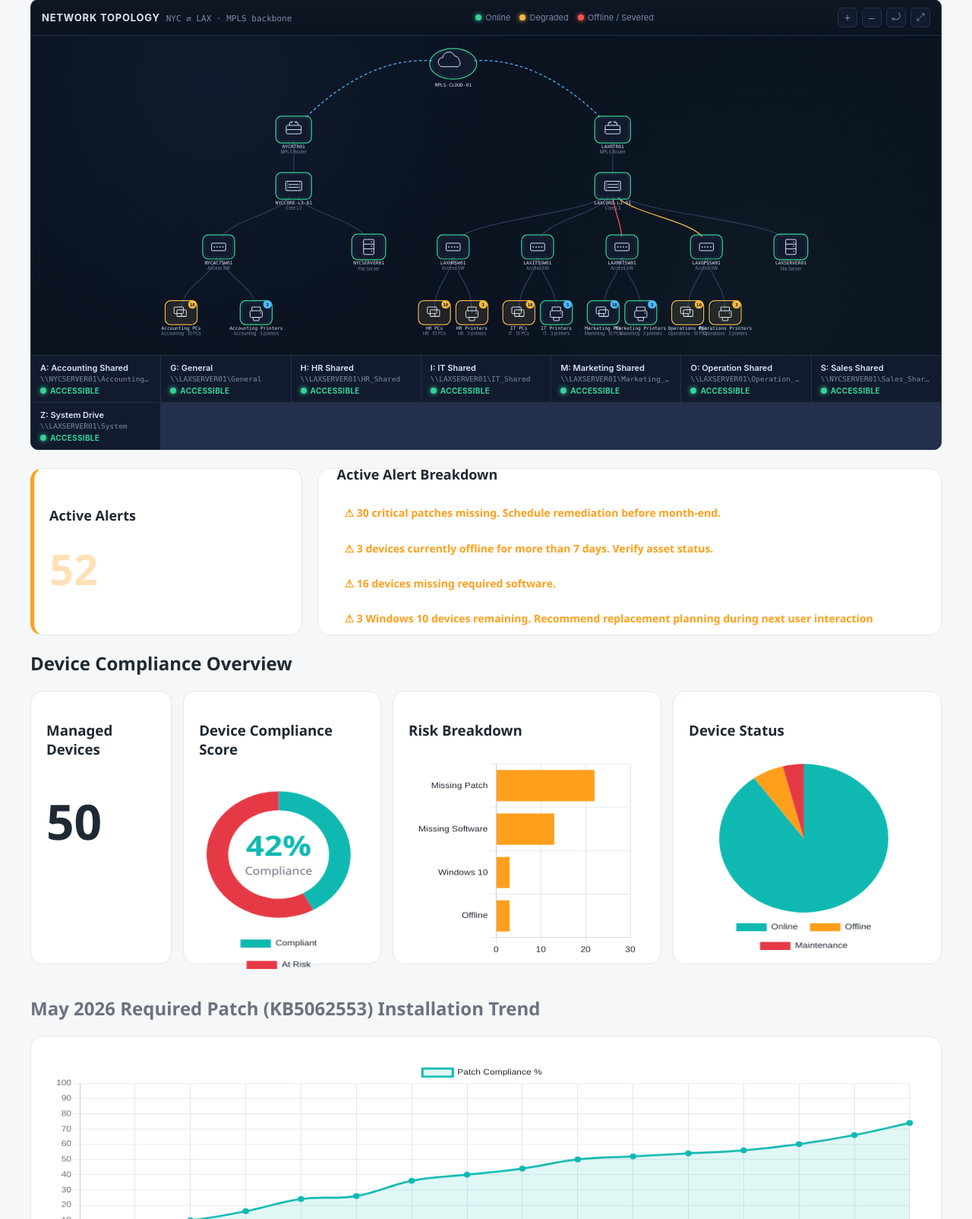
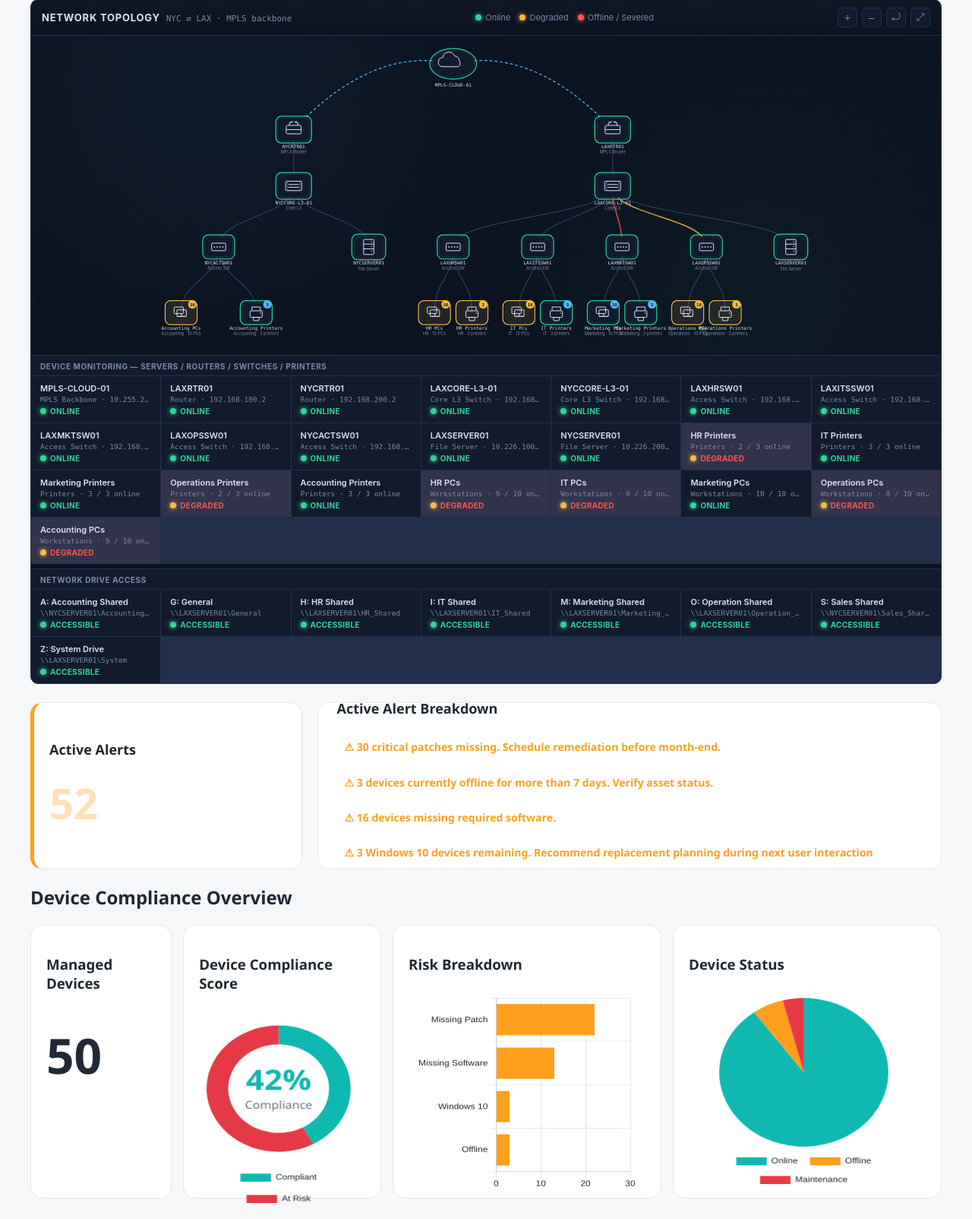
Before and after one commit to heelstriker/virtualhelpdesk, a Flask app: page /dashboard in a window 1280 px wide. Shown: the part 314-1918 px from the top of the page at 76% size. Run offline with Flask 3, Linux system fonts and the light colour scheme; data comes from the database, SQL or seed files in the repository; data that the repository does not hold is empty.

Commit message:
Dashboard stats  update

```diff
--- a/static/src/css/network-diagram.css
+++ b/static/src/css/network-diagram.css
@@ -248,7 +248,20 @@ svg.nd-svg { width: 100%; height: 100%; display: block; }
 .nd-tooltip .nd-tt-row b { color: var(--nd-text); font-weight: 500; font-family: "JetBrains Mono", monospace; }
 .nd-tooltip .nd-tt-hint { margin-top: 6px; padding-top: 6px; border-top: 1px dashed var(--nd-line); color: var(--nd-muted); font-style: italic; font-size: 10px; }
 
-/* ---- footer status strip: share access reflection ---- */
+/* ---- footer status strips: device board + share access reflection ---- */
+.nd-footer-section + .nd-footer-section {
+  border-top: 6px solid var(--nd-bg);
+}
+.nd-footer-title {
+  padding: 8px 12px 6px;
+  font-size: 10px;
+  font-weight: 700;
+  letter-spacing: .06em;
+  text-transform: uppercase;
+  color: var(--nd-muted);
+  background: var(--nd-panel);
+  border-top: 1px solid var(--nd-line);
+}
 .nd-footer {
   display: grid;
   grid-template-columns: repeat(auto-fit, minmax(150px, 1fr));
--- a/static/src/javascript/network-diagram.js
+++ b/static/src/javascript/network-diagram.js
@@ -188,12 +188,20 @@
           <div class="nd-tooltip"></div>
           <div class="nd-reset-toast">Simulation mode active — devices/links were toggled manually.<button data-act="sim-reset">Reset to live state</button></div>
         </div>
-        <div class="nd-footer"></div>
+        <div class="nd-footer-section">
+          <div class="nd-footer-title">Device Monitoring — Servers / Routers / Switches / Printers</div>
+          <div class="nd-footer nd-device-board"></div>
+        </div>
+        <div class="nd-footer-section">
+          <div class="nd-footer-title">Network Drive Access</div>
+          <div class="nd-footer nd-drive-board"></div>
+        </div>
       `;
 
       this.svg = this.root.querySelector("svg.nd-svg");
       this.tooltipEl = this.root.querySelector(".nd-tooltip");
-      this.footerEl = this.root.querySelector(".nd-footer");
+      this.footerEl = this.root.querySelector(".nd-drive-board");
+      this.deviceBoardEl = this.root.querySelector(".nd-device-board");
       this.canvasWrap = this.root.querySelector(".nd-canvas-wrap");
       this.toast = this.root.querySelector(".nd-reset-toast");
 
@@ -209,6 +217,7 @@
       this.data.nodes.forEach((n) => this.renderNode(n));
 
       this.renderFooter();
+      this.renderDeviceBoard();
     }
 
     edgePath(e) {
@@ -312,6 +321,61 @@
       this.footerEl.innerHTML = cards.join("");
     }
 
+    // Cards for every switch/router/server/printer(/PC) node — the
+    // "is this thing alive" board the Network Drive cards were modeled
+    // after, just covering all monitored equipment instead of only the
+    // file servers behind a share path.
+    deviceBoardLabel(n) {
+      const kind = {
+        cloud: "MPLS Backbone",
+        router: "Router",
+        core_switch: "Core L3 Switch",
+        access_switch: "Access Switch",
+        file_server: "File Server",
+        printer_group: "Printers",
+        pc_group: "Workstations",
+      }[n.type] || "Device";
+      return kind;
+    }
+
+    deviceBoardDetail(n) {
+      if (n.type === "file_server") return n.ip || n.role || "";
+      if (n.type === "router" || n.type === "core_switch" || n.type === "access_switch" || n.type === "cloud") {
+        return n.lan_ip && n.lan_ip !== "-" ? n.lan_ip : n.mgmt_ip || "";
+      }
+      if (n.type === "pc_group" || n.type === "printer_group") {
+        return `${n.online_count ?? "?"} / ${n.count} online`;
+      }
+      return "";
+    }
+
+    renderDeviceBoard() {
+      if (!this.deviceBoardEl) return;
+      const order = { cloud: 0, router: 1, core_switch: 2, access_switch: 3, file_server: 4, printer_group: 5, pc_group: 6 };
+      const sorted = [...this.data.nodes].sort((a, b) => {
+        const byType = (order[a.type] ?? 9) - (order[b.type] ?? 9);
+        if (byType !== 0) return byType;
+        return (a.site || "").localeCompare(b.site || "") || a.id.localeCompare(b.id);
+      });
+
+      const cards = sorted.map((n) => {
+        const st = this.isManuallyOffline(n.id) ? "offline" : !this.isReachable(n.id) ? "unreachable" : statusClass(n.status);
+        const statusText = { online: "ONLINE", degraded: "DEGRADED", offline: "OFFLINE", unreachable: "UNREACHABLE" }[st];
+        const dotClass = st === "online" ? "online" : st === "degraded" ? "warn" : "crit";
+        const detail = this.deviceBoardDetail(n);
+        return `
+          <div class="nd-share-card ${st === "online" ? "" : "down"}" data-device="${n.id}">
+            <div class="nd-share-name">${n.label || n.id}</div>
+            <div class="nd-share-path">${this.deviceBoardLabel(n)}${detail ? " · " + detail : ""}</div>
+            <div class="nd-share-status ${st === "online" ? "up" : "down"}">
+              <i class="nd-dot ${dotClass}"></i>
+              ${statusText}
+            </div>
+          </div>`;
+      });
+      this.deviceBoardEl.innerHTML = cards.join("");
+    }
+
     // ---------- reachability / cascading state ----------
     isManuallyOffline(id) {
       return this.overrides.nodes[id] === "Offline";
@@ -375,6 +439,7 @@
       });
 
       this.renderFooter();
+      this.renderDeviceBoard();
       this.updateToast();
     }
 
```
Also changed, not shown: 4 other files.
